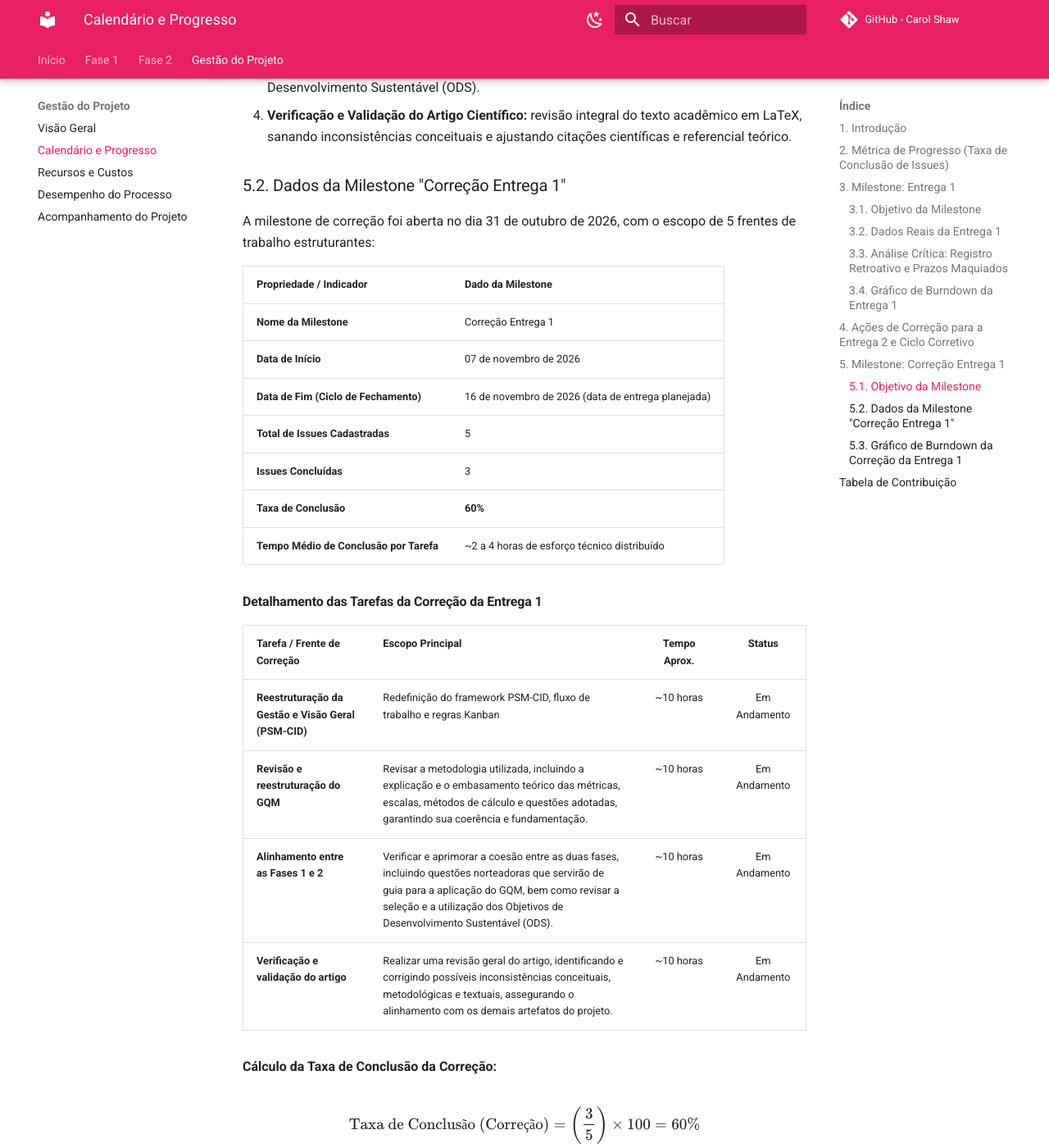
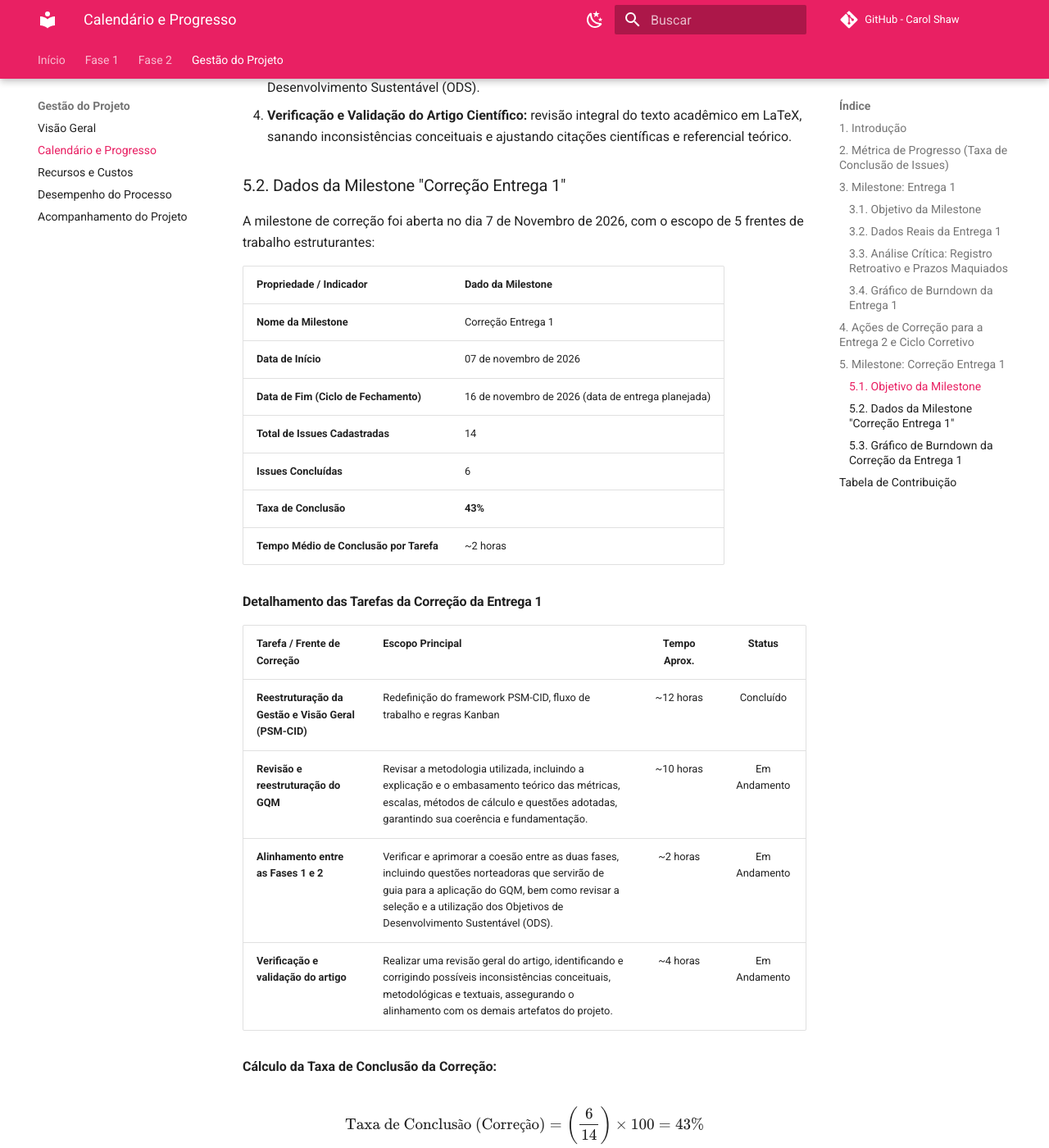
Before and after one commit to FCTE-Qualidade-de-Software-1/2026-2_T02_CAROL_SHAW, an MkDocs documentation site: the page built from docs/gestao/calendario.md, in a window 1280 px wide and 1400 px high, scrolled down 4632 px. Shown: the whole window at 82% size. Built offline with MkDocs 1.6.1 and Material for MkDocs 9.7.7, drawn with Linux system fonts in a browser that asks for light colours; comment, search, counter and statistics services are not loaded.

```diff
--- a/docs/gestao/calendario.md
+++ b/docs/gestao/calendario.md
@@ -106,30 +106,30 @@ A milestone **Correção Entrega 1** foi instituída para executar o plano de me
 
 ### 5.2. Dados da Milestone "Correção Entrega 1"
 
-A milestone de correção foi aberta no dia 31 de outubro de 2026, com o escopo de 5 frentes de trabalho estruturantes:
+A milestone de correção foi aberta no dia 7 de Novembro de 2026, com o escopo de 5 frentes de trabalho estruturantes:
 
 | Propriedade / Indicador | Dado da Milestone |
 | :--- | :--- |
 | **Nome da Milestone** | Correção Entrega 1 |
 | **Data de Início** | 07 de novembro de 2026 |
 | **Data de Fim (Ciclo de Fechamento)** | 16 de novembro de 2026 (data de entrega planejada) |
-| **Total de Issues Cadastradas** | 5 |
-| **Issues Concluídas** | 3 |
-| **Taxa de Conclusão** | **60%** |
-| **Tempo Médio de Conclusão por Tarefa** | ~2 a 4 horas de esforço técnico distribuído |
+| **Total de Issues Cadastradas** | 14 |
+| **Issues Concluídas** | 6 |
+| **Taxa de Conclusão** | **43%** |
+| **Tempo Médio de Conclusão por Tarefa** | ~2 horas|
 
 #### Detalhamento das Tarefas da Correção da Entrega 1
 
 | Tarefa / Frente de Correção | Escopo Principal | Tempo Aprox. | Status |
 | :--- | :--- | :---: | :---: |
-| **Reestruturação da Gestão e Visão Geral (PSM-CID)** | Redefinição do framework PSM-CID, fluxo de trabalho e regras Kanban | ~10 horas | Em Andamento |
+| **Reestruturação da Gestão e Visão Geral (PSM-CID)** | Redefinição do framework PSM-CID, fluxo de trabalho e regras Kanban | ~12 horas | Concluído |
 | **Revisão e reestruturação do GQM** | Revisar a metodologia utilizada, incluindo a explicação e o embasamento teórico das métricas, escalas, métodos de cálculo e questões adotadas, garantindo sua coerência e fundamentação. | ~10 horas | Em Andamento |
-| **Alinhamento entre as Fases 1 e 2** |  Verificar e aprimorar a coesão entre as duas fases, incluindo questões norteadoras que servirão de guia para a aplicação do GQM, bem como revisar a seleção e a utilização dos Objetivos de Desenvolvimento Sustentável (ODS). | ~10 horas | Em Andamento |
-| **Verificação e validação do artigo** |  Realizar uma revisão geral do artigo, identificando e corrigindo possíveis inconsistências conceituais, metodológicas e textuais, assegurando o alinhamento com os demais artefatos do projeto. | ~10 horas | Em Andamento |
+| **Alinhamento entre as Fases 1 e 2** |  Verificar e aprimorar a coesão entre as duas fases, incluindo questões norteadoras que servirão de guia para a aplicação do GQM, bem como revisar a seleção e a utilização dos Objetivos de Desenvolvimento Sustentável (ODS). | ~2 horas | Em Andamento |
+| **Verificação e validação do artigo** |  Realizar uma revisão geral do artigo, identificando e corrigindo possíveis inconsistências conceituais, metodológicas e textuais, assegurando o alinhamento com os demais artefatos do projeto. | ~4 horas | Em Andamento |
 
 **Cálculo da Taxa de Conclusão da Correção:**
 
-$$\text{Taxa de Conclusão (Correção)} = \left( \frac{3}{5} \right) \times 100 = 60\%$$
+$$\text{Taxa de Conclusão (Correção)} = \left( \frac{6}{14} \right) \times 100 = 43\%$$
 
 *Cálculo feito apenas sobre as issues abertas até o momento*
 
```
Also changed, not shown: docs/gestao/desempenho.md (+89 -0 lines), docs/gestao/recursos.md (+9 -5 lines).
